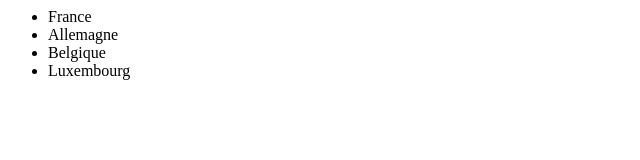
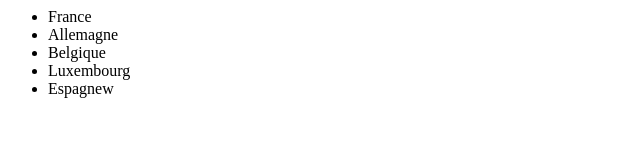
Before and after one commit to rdeniel/villegit, a plain HTML site: page pays.html in a window 1280 px wide. Shown: the full height of the page, 0-640 px from the left. Drawn offline with Linux system fonts and the light colour scheme.

Commit message:
ajout espagne

```diff
--- a/pays.html
+++ b/pays.html
@@ -9,6 +9,7 @@
 			<li>Allemagne</li>
 			<li>Belgique</li>
 			<li>Luxembourg</li>
+			<li>Espagnew</li>
 		</ul>
 	</body>
 </html>
```
